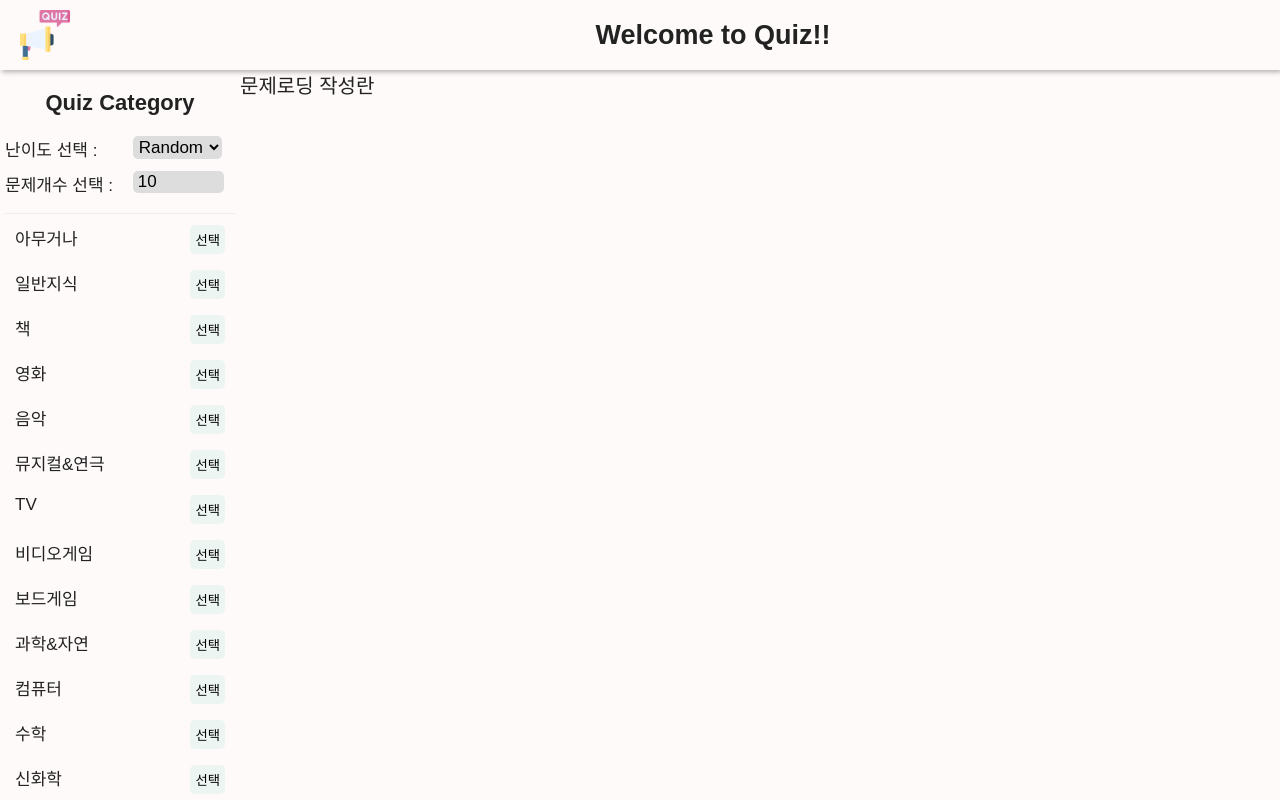
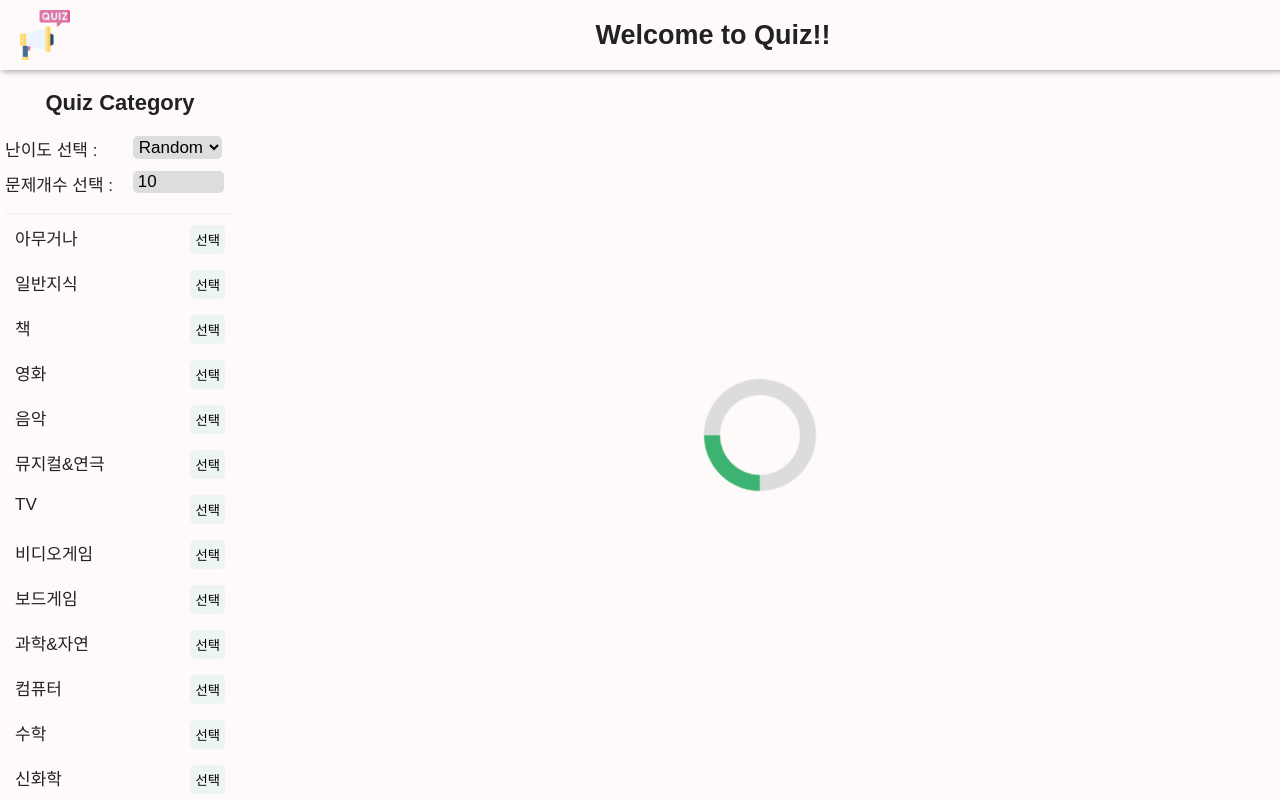
Before and after one commit to josunyjostar/quiz, a React (Create React App) app: page /test in a window 1280 px wide. Built offline with nearby package versions, Linux system fonts and the light colour scheme.

Commit message:
Feat : 문제 풀기 시작 후 data 로딩 시 로딩 컴포넌트 표시

```diff
--- /dev/null
+++ b/src/components/quiz/Loading/Loading.tsx
@@ -0,0 +1,38 @@
+import React from "react";
+import styled from "styled-components";
+
+const Container = styled.div`
+  display: flex;
+  justify-content: center;
+  align-items: center;
+  height: 100%;
+
+  .loader {
+    border: 16px solid Gainsboro;
+    border-top: 16px solid MediumSeaGreen;
+    border-radius: 50%;
+    width: 50%;
+    width: 80px;
+    height: 80px;
+    animation: spin 2s cubic-bezier(0.35, 0.73, 1, 0.47) infinite;
+  }
+
+  @keyframes spin {
+    0% {
+      transform: rotate(0deg);
+    }
+    100% {
+      transform: rotate(360deg);
+    }
+  }
+`;
+
+function Loading() {
+  return (
+    <Container>
+      <div className="loader"></div>
+    </Container>
+  );
+}
+
+export default Loading;
--- a/src/components/quiz/ProblemList/ProblemList.tsx
+++ b/src/components/quiz/ProblemList/ProblemList.tsx
@@ -7,6 +7,7 @@ import Container from "./ProblemList.styled";
 import { ProblemResult, TestResult } from "../../../store/ajaxStore";
 import moment from "moment";
 import ajaxStore from "../../../store/ajaxStore";
+import Loading from "../Loading/Loading";
 interface Props {
   problems: Problem[];
   candidateName: string;
@@ -91,7 +92,7 @@ function ProblemList({ problems, candidateName }: Props) {
   }
 
   if (problems.length <= 0) {
-    return <h1>문제로딩 작성란</h1>;
+    return <Loading />;
   }
 
   return (
--- /dev/null
+++ b/src/components/quiz/ResultPage/ResultPage.tsx
@@ -0,0 +1,8 @@
+import React from "react";
+import styled from "styled-components";
+
+function ResultPage() {
+  return <h1>여기는 결과</h1>;
+}
+
+export default ResultPage;
--- a/src/page/Quiz.tsx
+++ b/src/page/Quiz.tsx
@@ -7,6 +7,7 @@ import SettingProblem from "../components/quiz/SettingProblem/SettingProblem";
 import ProblemList from "../components/quiz/ProblemList/ProblemList";
 import Popup from "../components/quiz/Popup/Popup";
 import { Route, Routes } from "react-router-dom";
+import ResultPage from "../components/quiz/ResultPage/ResultPage";
 export interface SelectedCategory {
   category: string;
   category_number: number;
@@ -35,6 +36,7 @@ function Quiz() {
               element={<SettingProblem data={selectedCategory} difficulty={selectedDifficulty} cnt={selectedProblemCnt} setCandidateName={setCandidateName} setIsRequired={setIsRequired} />}
             />
             <Route path="/test" element={<ProblemList problems={problems} candidateName={candidateName} />} />
+            <Route path="/result" element={<ResultPage />} />
           </Routes>
         </div>
       </div>
```
